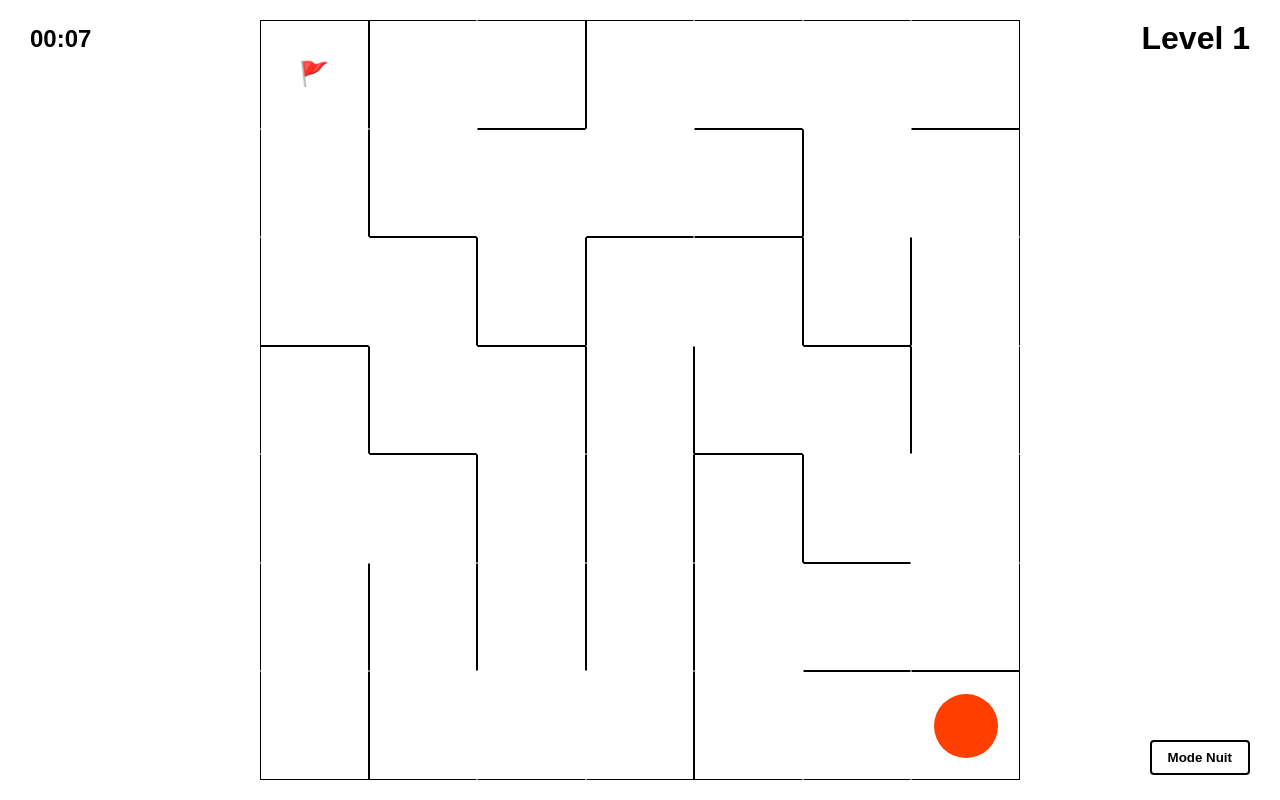
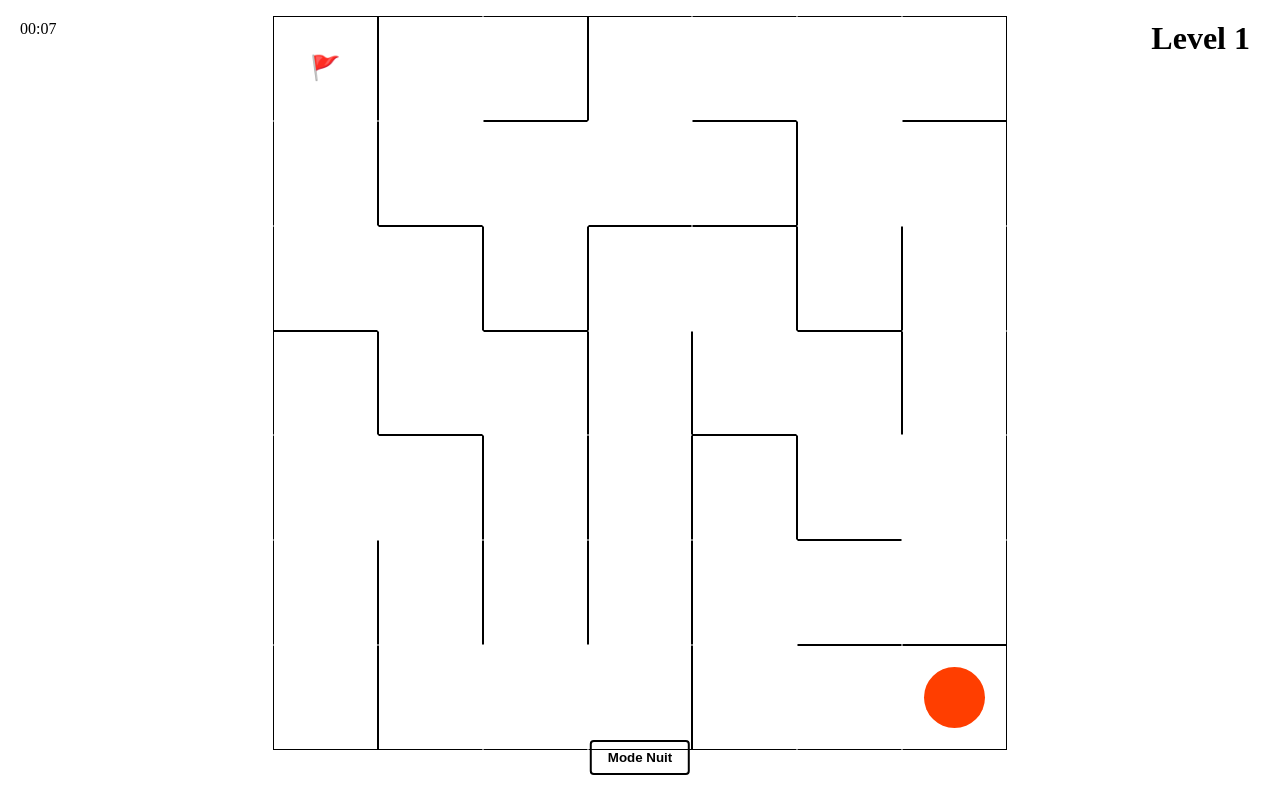
Before and after one commit to DimiZorgon/maze, a React (Vite) app: page / in a window 1280 px wide. Built offline with nearby package versions, Linux system fonts and the light colour scheme.

Commit message:
fix du css encore ?

```diff
--- a/src/index.css
+++ b/src/index.css
@@ -1,21 +1,30 @@
-* {
+/* ─── Reset ──────────────────────────────────────────────────────────────── */
+*,
+*::before,
+*::after {
   box-sizing: border-box;
   margin: 0;
   padding: 0;
 }
 
+html,
 body {
-  font-family: sans-serif;
+  width: 100%;
+  height: 100%;
   overflow: hidden;
 }
 
+/* ─── App container : exactement l'écran visible ─────────────────────────── */
+/*
+  100dvh gère correctement les barres de navigation mobiles/tablettes
+  (là où 100vh échoue, dvh suit la hauteur réellement disponible).
+  overflow: hidden empêche tout scroll accidentel.
+*/
 .app-container {
-  height: 100vh;
+  position: relative;
   width: 100vw;
-  position: relative;
-  display: flex;
-  justify-content: center;
-  align-items: center;
+  height: 100dvh;
+  overflow: hidden;
 }
 
 .app-container.light {
@@ -28,26 +37,28 @@ body {
   color: #ffffff;
 }
 
+/* ─── Header : HUD flottant en position absolue ──────────────────────────── */
+/*
+  inset: 0 lui donne la taille complète de .app-container.
+  pointer-events: none sur le conteneur, puis rétabli sur chaque enfant,
+  pour que les clics traversent vers le labyrinthe en dessous.
+  z-index: 10 garantit que le HUD reste toujours visible par-dessus .maze.
+*/
 header {
   position: absolute;
-  top: 0;
-  left: 0;
-  width: 100%;
-  height: 100%;
+  inset: 0;
   pointer-events: none;
+  z-index: 10;
 }
 
 header>* {
   position: absolute;
   pointer-events: auto;
-  margin: 0;
 }
 
 header .timer {
-  top: 25px;
-  left: 30px;
-  font-size: 1.5rem;
-  font-weight: bold;
+  top: 20px;
+  left: 20px;
 }
 
 header h1 {
@@ -57,7 +68,8 @@ header h1 {
 
 header button {
   bottom: 25px;
-  right: 30px;
+  left: 50%;
+  transform: translateX(-50%);
 }
 
 button {
@@ -70,29 +82,49 @@ button {
   border-radius: 4px;
 }
 
+/* ─── Main : conteneur d'alignement centré ───────────────────────────────── */
+/*
+  width/height: 100% → occupe tout .app-container (qui a une taille définie).
+  container-type: size → expose cqw/cqh aux enfants, calculés APRÈS padding.
+  Le padding crée la marge de sécurité sous le HUD :
+    - portrait  : 70px haut/bas (timer + bouton), 20px côtés
+    - paysage   : 16px haut, 100px côtés (h1/timer débordent en horizontal),
+                  50px bas (bouton centré en bas)
+*/
 main {
   width: 100%;
   height: 100%;
   display: flex;
   justify-content: center;
   align-items: center;
-  padding: 20px;
+  padding: 70px 20px;
+  /* Rend cqw/cqh disponibles pour .maze, basés sur la boîte de contenu de main */
   container-type: size;
 }
 
 @media (orientation: landscape) {
   main {
-    padding: 20px 140px;
+    padding: 16px 100px 50px 100px;
   }
 }
 
+/* ─── Maze : carré parfait, aussi grand que possible, jamais débordant ───── */
+/*
+  min(100cqw, 100cqh) : prend le plus petit des deux axes de la boîte de
+  contenu de main (après son padding).
+  → Portrait extrême  : limité par la largeur  (100cqw < 100cqh)
+  → Paysage extrême   : limité par la hauteur  (100cqh < 100cqw)
+  → Carré quelconque  : garanti dans tous les cas, sans max-width/max-height
+    supplémentaires, sans media query, sans magic numbers.
+  aspect-ratio: 1 est conservé comme filet de sécurité sémantique.
+*/
 .maze {
   display: grid;
-  width: 100cqmin;
-  height: 100cqmin;
-  margin: auto;
+  aspect-ratio: 1;
+  width: min(100cqw, 100cqh);
 }
 
+/* ─── Cellules ───────────────────────────────────────────────────────────── */
 .cell {
   border: 1px solid transparent;
   position: relative;
@@ -100,8 +132,6 @@ main {
   justify-content: center;
   align-items: center;
 }
-
-/* No default border color */
 
 .app-container.light .cell.top {
   border-top: 1px solid #000;
@@ -135,6 +165,7 @@ main {
   border-left: 1px solid #fff;
 }
 
+/* ─── Joueur & drapeau ───────────────────────────────────────────────────── */
 .player {
   width: 60%;
   height: 60%;
```
